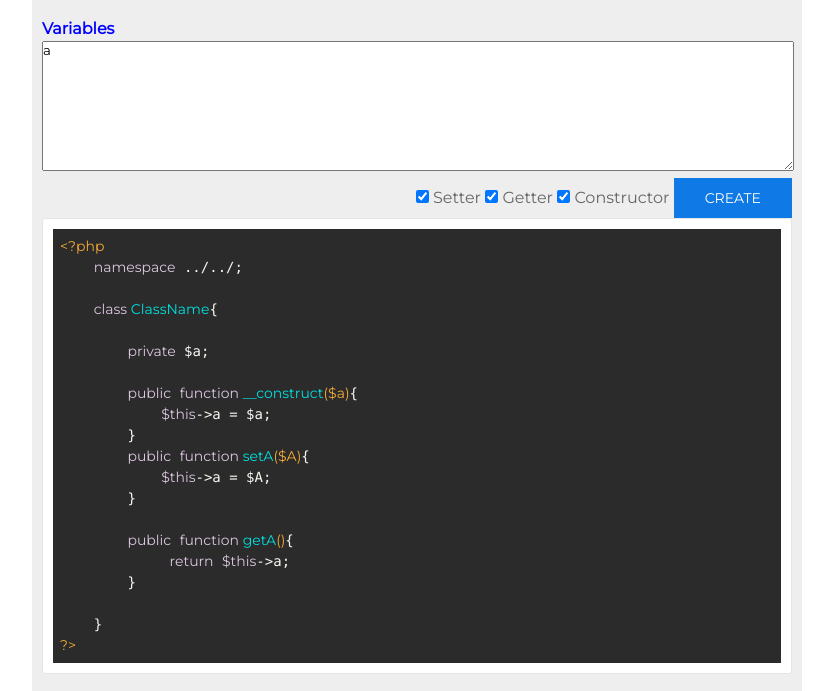
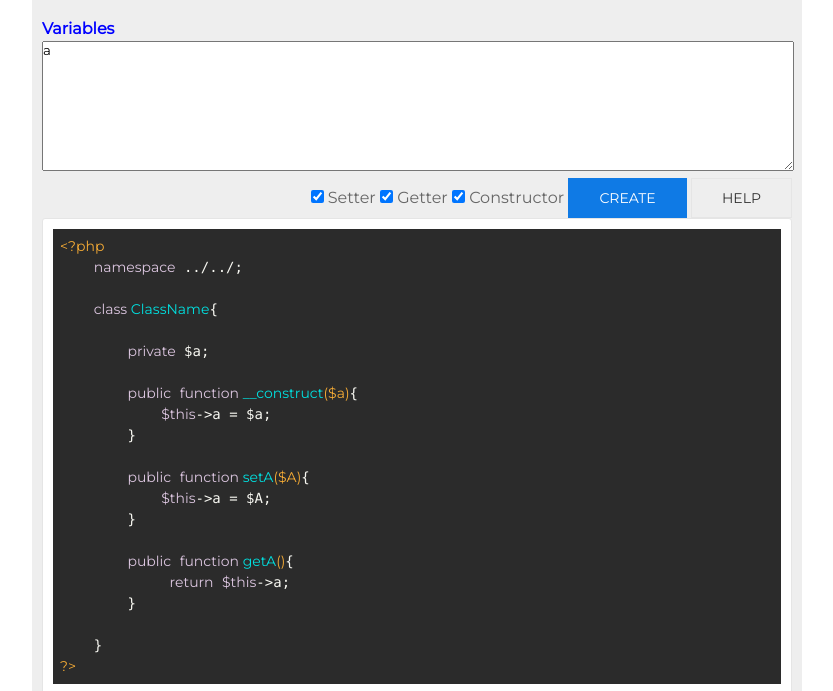
Before and after one commit to satellasoft/PHPSetter, a plain HTML site: page index.html in a window 1280 px wide. Both pictures are taken after a click on the button "CREATE". Shown: the part 63-754 px from the top of the page, without its empty margins (223-1056 px from the left). Drawn offline with Linux system fonts and the light colour scheme.

Commit message:
Update
Minor fixes and links have been updated.

```diff
--- a/index.html
+++ b/index.html
@@ -9,6 +9,8 @@
     <link rel="stylesheet" href="getuikit/css/uikit.min.css" />
     <link rel="stylesheet" href="hightlight\styles\a11y-dark.css">
     <link rel="shortcut icon" href="img/favicon.ico">
+    <meta name="Description" content="PHPSetter is a simple tool that can be run in any web browser. ">
+    <meta name="Keywords" content="php, setter, getter, constructor, create setter online, create getter online, online getter, online setter, setter and getter">
   </head>
   <body>
     <div class="main">
@@ -22,6 +24,7 @@
         <label><input type="checkbox" id="cbGetter" value="s" checked> Getter</label>
         <label><input type="checkbox" id="cbConstructor" value="s" checked> Constructor</label>
         <button class="uk-button uk-button-primary" onclick="CreateData();">Create</button>
+        <a target="_blank" href="https://github.com/satellasoft/PHPSetter" class="uk-button uk-button-default">Help</a>
       </div>
 
       <div>
--- a/js/script.js
+++ b/js/script.js
@@ -118,7 +118,7 @@ function Constructor(){
     constructor += "<br>\t\t\t$this->" + variablesArray[i] + " = $" + variablesArray[i] + ";";
   }
 
-  constructor +="<br>\t\t}";
+  constructor +="<br>\t\t}<br>";
   return constructor;
 }
 
```
